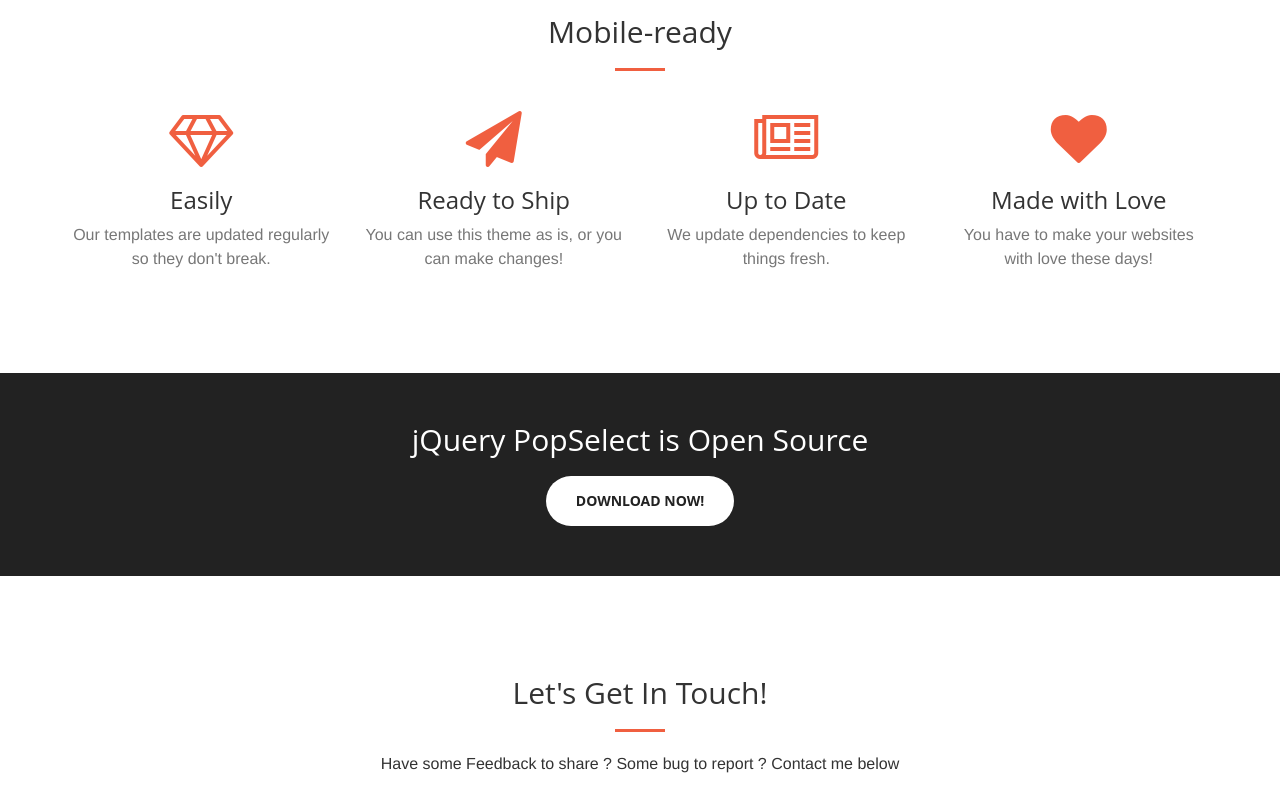
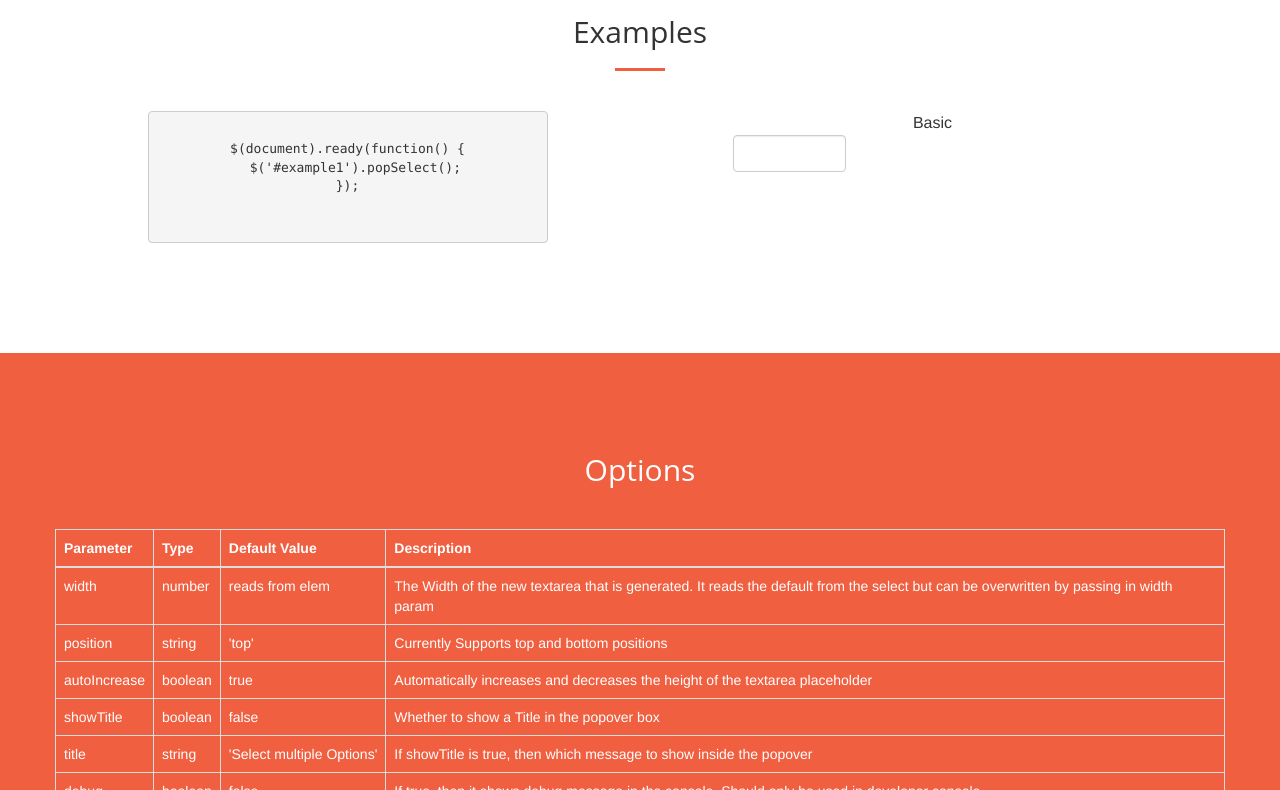
Before and after one commit to kanakiyajay/popSelect, a website: page index.html in a window 1280 px wide. Shown: the part 1255-2045 px from the top of the page. Drawn offline with Linux system fonts and the light colour scheme.

Commit message:
Docs: Added documentation for options

```diff
--- a/index.html
+++ b/index.html
@@ -103,138 +103,99 @@
     <div class="container">
       <div class="row">
         <div class="col-lg-12 text-center">
-          <h2 class="section-heading">Mobile-ready</h2>
+          <h2 class="section-heading">Examples</h2>
           <hr class="primary">
         </div>
       </div>
     </div>
     <div class="container">
       <div class="row">
-        <div class="col-lg-3 col-md-6 text-center">
+        <div class="col-md-6 text-center">
           <div class="service-box">
-            <i class="fa fa-4x fa-diamond wow bounceIn text-primary"></i>
-            <h3>Easily</h3>
-            <p class="text-muted">Our templates are updated regularly so they don't break.</p>
+            <div class="code">
+              <pre>
+                <code>
+$(document).ready(function() {
+  $('#example1').popSelect();
+});
+                </code>
+              </pre>
+            </div>
           </div>
         </div>
-        <div class="col-lg-3 col-md-6 text-center">
+        <div class="col-md-6 text-center">
           <div class="service-box">
-            <i class="fa fa-4x fa-paper-plane wow bounceIn text-primary" data-wow-delay=".1s"></i>
-            <h3>Ready to Ship</h3>
-            <p class="text-muted">You can use this theme as is, or you can make changes!</p>
-          </div>
-        </div>
-        <div class="col-lg-3 col-md-6 text-center">
-          <div class="service-box">
-            <i class="fa fa-4x fa-newspaper-o wow bounceIn text-primary" data-wow-delay=".2s"></i>
-            <h3>Up to Date</h3>
-            <p class="text-muted">We update dependencies to keep things fresh.</p>
-          </div>
-        </div>
-        <div class="col-lg-3 col-md-6 text-center">
-          <div class="service-box">
-            <i class="fa fa-4x fa-heart wow bounceIn text-primary" data-wow-delay=".3s"></i>
-            <h3>Made with Love</h3>
-            <p class="text-muted">You have to make your websites with love these days!</p>
+            <p class="example-heading">Basic</p>
+            <div class="select-container">
+              <select id="example1" multiple>
+                <option value="labrador">Labrador</option>
+                <option value="german-shepard">German Shepard</option>
+                <option value="bulldog">Bulldog</option>
+                <option value="poodle">Poodle</option>
+                <option value="siberian-husky">Siberian Husky</option>
+              </select>
+            </div>
           </div>
         </div>
       </div>
     </div>
   </section>
 
-  <section class="no-padding" id="docs">
-    <div class="container-fluid">
+  <section id="docs" class="bg-primary">
+    <div class="container">
+      <div class="row">
+        <div class="col-lg-12 text-center">
+          <h2 class="section-heading">Options</h2>
+          <hr class="primary">
+        </div>
+      </div>
       <div class="row no-gutter">
-        <div class="col-lg-4 col-sm-6">
-          <a href="#" class="portfolio-box">
-            <!--<img src="img/portfolio/1.jpg" class="img-responsive" alt="">-->
-            <div class="portfolio-box-caption">
-              <div class="portfolio-box-caption-content">
-                <div class="project-category text-faded">
-                  Category
-                </div>
-                <div class="project-name">
-                  Project Name
-                </div>
-              </div>
-            </div>
-          </a>
-        </div>
-        <div class="col-lg-4 col-sm-6">
-          <a href="#" class="portfolio-box">
-            <!--<img src="img/portfolio/2.jpg" class="img-responsive" alt="">-->
-            <div class="portfolio-box-caption">
-              <div class="portfolio-box-caption-content">
-                <div class="project-category text-faded">
-                  Category
-                </div>
-                <div class="project-name">
-                  Project Name
-                </div>
-              </div>
-            </div>
-          </a>
-        </div>
-        <div class="col-lg-4 col-sm-6">
-          <a href="#" class="portfolio-box">
-            <!--<img src="img/portfolio/3.jpg" class="img-responsive" alt="">-->
-            <div class="portfolio-box-caption">
-              <div class="portfolio-box-caption-content">
-                <div class="project-category text-faded">
-                  Category
-                </div>
-                <div class="project-name">
-                  Project Name
-                </div>
-              </div>
-            </div>
-          </a>
-        </div>
-        <div class="col-lg-4 col-sm-6">
-          <a href="#" class="portfolio-box">
-            <!--<img src="img/portfolio/4.jpg" class="img-responsive" alt="">-->
-            <div class="portfolio-box-caption">
-              <div class="portfolio-box-caption-content">
-                <div class="project-category text-faded">
-                  Category
-                </div>
-                <div class="project-name">
-                  Project Name
-                </div>
-              </div>
-            </div>
-          </a>
-        </div>
-        <div class="col-lg-4 col-sm-6">
-          <a href="#" class="portfolio-box">
-            <!--<img src="img/portfolio/5.jpg" class="img-responsive" alt="">-->
-            <div class="portfolio-box-caption">
-              <div class="portfolio-box-caption-content">
-                <div class="project-category text-faded">
-                  Category
-                </div>
-                <div class="project-name">
-                  Project Name
-                </div>
-              </div>
-            </div>
-          </a>
-        </div>
-        <div class="col-lg-4 col-sm-6">
-          <a href="#" class="portfolio-box">
-            <!--<img src="img/portfolio/6.jpg" class="img-responsive" alt="">-->
-            <div class="portfolio-box-caption">
-              <div class="portfolio-box-caption-content">
-                <div class="project-category text-faded">
-                  Category
-                </div>
-                <div class="project-name">
-                  Project Name
-                </div>
-              </div>
-            </div>
-          </a>
-        </div>
+        <table class="table table-responsive table-bordered">
+          <thead>
+            <th>Parameter</th>
+            <th>Type</th>
+            <th>Default Value</th>
+            <th>Description</th>
+          </thead>
+          <tbody>
+            <tr>
+              <td>width</td>
+              <td>number</td>
+              <td>reads from elem</td>
+              <td>The Width of the new textarea that is generated. It reads the default from the select but can be overwritten by passing in width param</td>
+            </tr>
+            <tr>
+              <td>position</td>
+              <td>string</td>
+              <td>'top'</td>
+              <td>Currently Supports top and bottom positions</td>
+            </tr>
+            <tr>
+              <td>autoIncrease</td>
+              <td>boolean</td>
+              <td>true</td>
+              <td>Automatically increases and decreases the height of the textarea placeholder</td>
+            </tr>
+            <tr>
+              <td>showTitle</td>
+              <td>boolean</td>
+              <td>false</td>
+              <td>Whether to show a Title in the popover box</td>
+            </tr>
+            <tr>
+              <td>title</td>
+              <td>string</td>
+              <td>'Select multiple Options'</td>
+              <td>If showTitle is true, then which message to show inside the popover</td>
+            </tr>
+            <tr>
+              <td>debug</td>
+              <td>boolean</td>
+              <td>false</td>
+              <td>If true, then it shows debug message in the console. Should only be used in developer console.</td>
+            </tr>
+          </tbody>
+        </table>
       </div>
     </div>
   </section>
@@ -278,7 +239,7 @@
     </div>
   </section>
 
-  <aside id="links">
+  <aside id="links" class="bg-dark">
     <div class="container">
       <div class="row">
         <div class="col-lg-8 col-lg-offset-2 text-center">
@@ -329,11 +290,19 @@
   <!-- Initilization Scripts -->
   <script>
     $(document).ready(function() {
+
+      // The Main Example on the Top
       $('#main-example').popSelect({
-        debug: true,
+        //debug: true,
         showTitle: false,
         position: 'bottom'
       });
+
+      // Example 1: Basic Example
+      $('#example1').popSelect({
+        width: 400
+      });
+
     });
   </script>
 </body>
```
